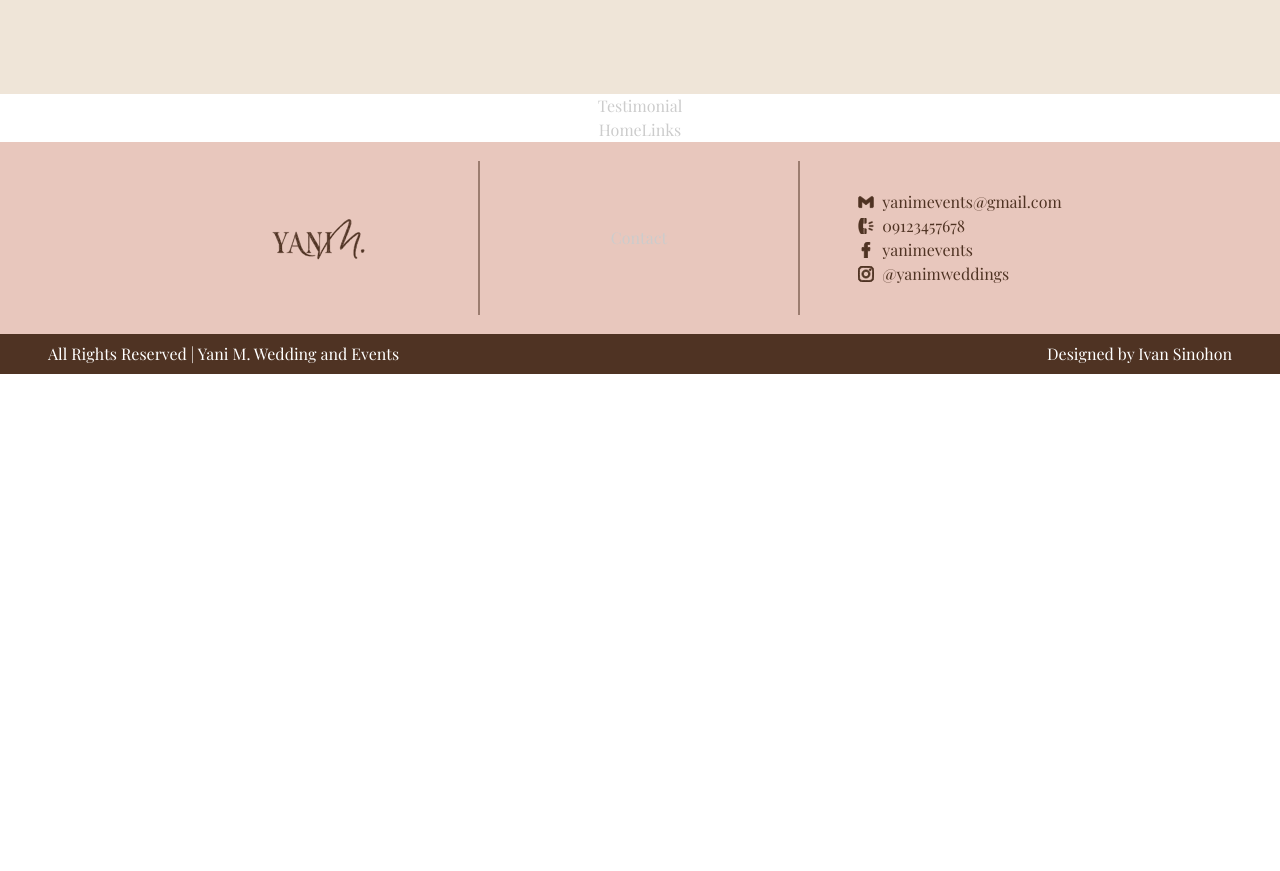
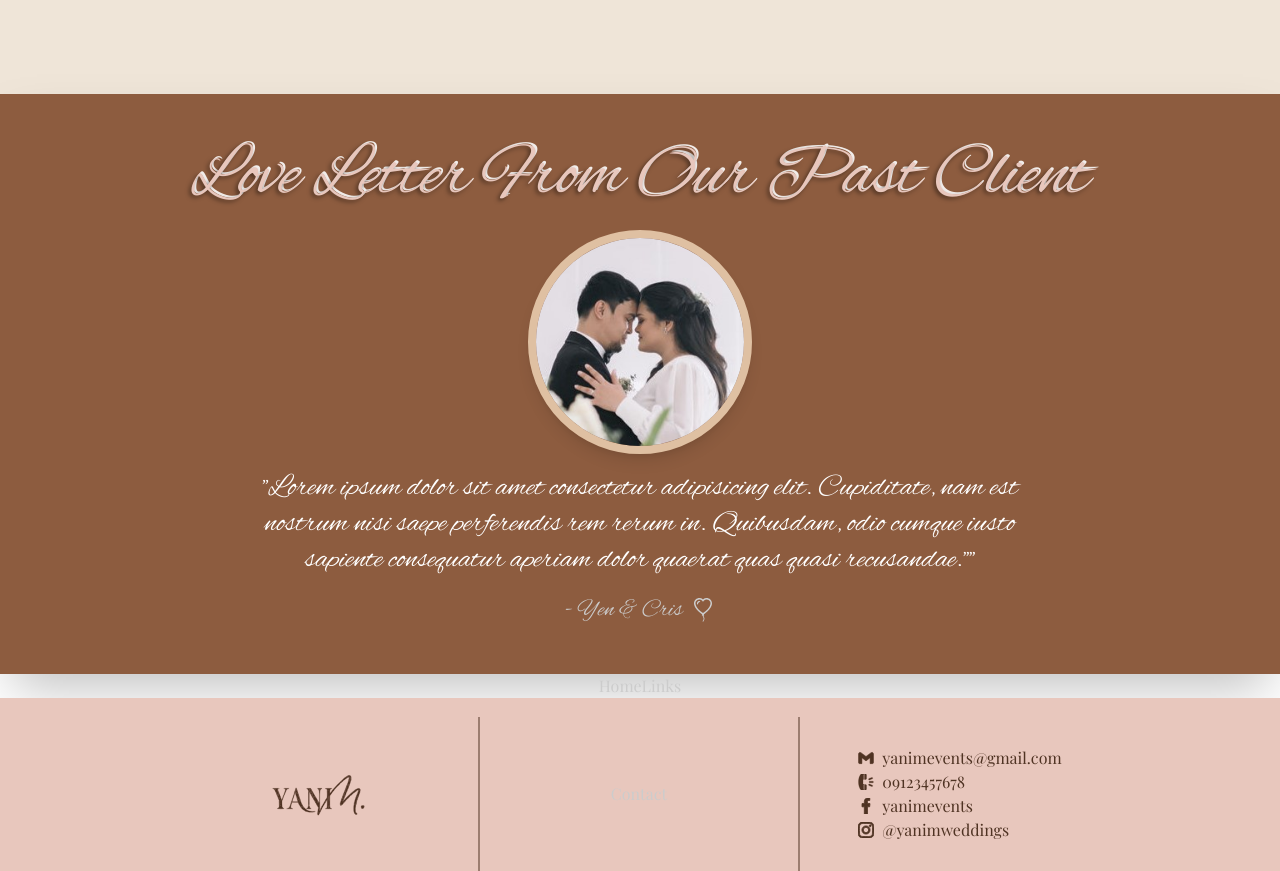
Before and after one commit to banskiie/yanim, a React (Vite) app: page / in a window 1280 px wide. Shown: the part 2314-3185 px from the top of the page. Before the commit the page ends 2688 px from the top, so only its background shows below. Built offline with nearby package versions, Linux system fonts and the light colour scheme; a web font is replaced by a local one.

Commit message:
testimonial

```diff
--- a/src/index.css
+++ b/src/index.css
@@ -1,6 +1,4 @@
 @import url("https://fonts.googleapis.com/css2?family=Belleza&family=Playfair+Display:wght@400;500;600;700;800;900&family=Alex+Brush&display=swap");
-/* @import url('https://fonts.googleapis.com/css2?&family=Instrument+Serif:ital@0;1&family=Oswald:wght@200;400;600&display=swap');
- */
 @tailwind base;
 @tailwind components;
 @tailwind utilities;
--- a/src/main.jsx
+++ b/src/main.jsx
@@ -2,6 +2,7 @@ import React from "react";
 import ReactDOM from "react-dom/client";
 import App from "./App.jsx";
 import "./index.css";
+import "./styles/effects.css";
 import { BrowserRouter } from "react-router-dom";
 import AuthContextProvider from "./context/AuthContext.jsx";
 
--- a/src/pages/public/home/HomePackages.jsx
+++ b/src/pages/public/home/HomePackages.jsx
@@ -11,10 +11,12 @@ const HomePackages = () => {
   const [showIB, setShowIB] = useState(false);
   return (
     <>
-      <div className=" bg-neutral w-full flex pb-6 items-center before:mt-0.5 before:flex-1 before:border-t-4 before:border-lighter before:border-opacity-40 after:mt-0.5 after:flex-1 after:border-t-4 after:border-lighter after:border-opacity-40">
-        <p className="mx-4 text-center text-7xl lg:text-8xl font-alex dark:text-primary">
+      <div className=" bg-neutral w-full flex pb-6 items-center before:mt-0.5 before:flex-1 before:border-t-[3px]  before:border-primary before:border-opacity-40 after:mt-0.5 after:flex-1 after:border-t-[3px] after:border-primary after:border-opacity-40">
+        <Fade triggerOnce>
+          <p className="engraved-text mx-4 text-center text-7xl lg:text-8xl font-alex dark:text-primary">
             Packages
           </p>
+        </Fade>
       </div>
       <div className="w-full flex flex-col items-center bg-neutral pb-24 gap-y-8">
         <Fade
@@ -24,12 +26,16 @@ const HomePackages = () => {
           className="w-full flex flex-col items-center bg-neutral"
         >
           <div className="h-44 w-10/12 bg-black">
+            <AnimatePresence>
               {showGB && (
-              <AnimatePresence>
-                <div className="absolute h-44 w-10/12 grid place-items-center cursor-pointer">
+                <div
+                  id="test"
+                  className="absolute h-44 w-10/12 grid place-items-center cursor-pointer"
+                >
                   <motion.span
                     initial={{ opacity: 0 }}
-                    animate={{ opacity: 0.99, transition: { duration: 0.7 } }}
+                    animate={{ opacity: 1, transition: { duration: 0.7 } }}
+                    exit={{ opacity: 0 }}
                     className="z-10 text-7xl lg:text-8xl font-thin text-accent font-alex"
                     onMouseEnter={() => {
                       setShowGB(true);
@@ -41,8 +47,8 @@ const HomePackages = () => {
                     Gran Boda
                   </motion.span>
                 </div>
+              )}
             </AnimatePresence>
-            )}
             <img
               className={`w-full h-full object-cover grayscale ${
                 showGB && "grayscale-0 opacity-70"
@@ -58,13 +64,13 @@ const HomePackages = () => {
             />
           </div>
           <div className="h-44 w-10/12 bg-black">
+            <AnimatePresence>
               {showGBO && (
-              <AnimatePresence>
                 <div className="absolute h-44 w-10/12 grid place-items-center cursor-pointer">
                   <motion.span
                     initial={{ opacity: 0 }}
                     animate={{ opacity: 1, transition: { duration: 0.7 } }}
-                    className="z-10 text-7xl lg:text-8xl font-thin text-white font-alex"
+                    className="z-10 text-7xl lg:text-8xl font-thin text-secondary font-alex"
                     onMouseEnter={() => {
                       setShowGBO(true);
                     }}
@@ -75,8 +81,8 @@ const HomePackages = () => {
                     Gran Boda On-The-Day
                   </motion.span>
                 </div>
+              )}
             </AnimatePresence>
-            )}
             <img
               className={`w-full h-full object-cover grayscale ${
                 showGBO && "grayscale-0 opacity-70"
@@ -92,13 +98,13 @@ const HomePackages = () => {
             />
           </div>
           <div className="h-44 w-10/12 bg-black">
+            <AnimatePresence>
               {showIB && (
-              <AnimatePresence>
                 <div className="absolute h-44 w-10/12 grid place-items-center cursor-pointer">
                   <motion.span
                     initial={{ opacity: 0 }}
                     animate={{ opacity: 1, transition: { duration: 0.7 } }}
-                    className="z-10 inset-0 text-7xl lg:text-8xl font-thin text-secondary font-alex"
+                    className="z-10 inset-0 text-7xl lg:text-8xl font-thin text-neutral font-alex"
                     onMouseEnter={() => {
                       setShowIB(true);
                     }}
@@ -109,8 +115,8 @@ const HomePackages = () => {
                     Intima Boda
                   </motion.span>
                 </div>
+              )}
             </AnimatePresence>
-            )}
             <img
               className={`w-full h-full object-cover grayscale ${
                 showIB && "grayscale-0 opacity-70"
--- a/src/pages/public/home/MainContent.jsx
+++ b/src/pages/public/home/MainContent.jsx
@@ -5,7 +5,7 @@ import { NavLink } from "react-router-dom";
 
 const MainContent = () => {
   return (
-    <main className="bg-neutral w-full h-screen flex flex-row items-center justify-center text-primary gap-x-12 lg:gap-x-24 m-auto ">
+    <main className="bg-neutral w-full h-screen flex flex-row items-center justify-center text-primary gap-x-12 lg:gap-x-24 p-auto m-auto">
       <section className="flex flex-col gap-y-4">
         <Fade direction="left" cascade triggerOnce duration={1000}>
           <h1 className="font-display text-2xl lg:text-6xl">
@@ -51,7 +51,7 @@ const MainContent = () => {
           </div>
         </Fade>
       </section>
-      <Fade triggerOnce delay={1800}>
+      <Fade triggerOnce delay={2400}>
         <div className="border-[1px] border-primary p-4 lg:p-8">
           <img
             className="border-[1px] border-primary w-72 h-72 lg:w-[28rem] lg:h-[28rem] object-cover"
--- a/src/pages/public/home/Testimonial.jsx
+++ b/src/pages/public/home/Testimonial.jsx
@@ -1,7 +1,40 @@
 import React from "react";
+import ht from "../../../assets/img/hometestimonial/ht.jpg";
 
 const Testimonial = () => {
-  return <div>Testimonial</div>;
+  return (
+    <div className="w-full bg-primary shadow-2xl flex font-alex flex-col items-center justify-center py-12 gap-y-4">
+      <span className="text-secondary engraved-text text-7xl">
+        Love Letter From Our Past Client
+      </span>
+      <img
+        className="h-56 rounded-full border-8 shadow-lg border-accent"
+        src={ht}
+        alt="Yen & Cris wedding picture"
+      />
+      <article className="text-white w-3/5 text-3xl text-center ">
+        "Lorem ipsum dolor sit amet consectetur adipisicing elit. Cupiditate,
+        nam est nostrum nisi saepe perferendis rem rerum in. Quibusdam, odio
+        cumque iusto sapiente consequatur aperiam dolor quaerat quas quasi
+        recusandae.""
+      </article>
+      <quote className="text-2xl flex items-center justify-center gap-x-2">
+        - Yen & Cris{" "}
+        <svg
+          fill="currentColor"
+          viewBox="0 0 16 16"
+          height="1em"
+          width="1em"
+          className="w-6 h-6"
+        >
+          <path
+            fillRule="evenodd"
+            d="M8 2.42l-.717-.737c-1.13-1.161-3.243-.777-4.01.72-.35.685-.451 1.707.236 3.062C4.16 6.753 5.52 8.32 8 10.042c2.479-1.723 3.839-3.29 4.491-4.577.687-1.355.587-2.377.236-3.061-.767-1.498-2.88-1.882-4.01-.721L8 2.42zm-.49 8.5c-10.78-7.44-3-13.155.359-10.063.045.041.089.084.132.129.043-.045.087-.088.132-.129 3.36-3.092 11.137 2.624.357 10.063l.235.468a.25.25 0 11-.448.224l-.008-.017c.008.11.02.202.037.29.054.27.161.488.419 1.003.288.578.235 1.15.076 1.629-.157.469-.422.867-.588 1.115l-.004.007a.25.25 0 11-.416-.278c.168-.252.4-.6.533-1.003.133-.396.163-.824-.049-1.246l-.013-.028c-.24-.48-.38-.758-.448-1.102a3.177 3.177 0 01-.052-.45l-.04.08a.25.25 0 11-.447-.224l.235-.468zM6.013 2.06c-.649-.18-1.483.083-1.85.798-.131.258-.245.689-.08 1.335.063.244.414.198.487-.043.21-.697.627-1.447 1.359-1.692.217-.073.304-.337.084-.398z"
+          />
+        </svg>
+      </quote>
+    </div>
+  );
 };
 
 export default Testimonial;
--- /dev/null
+++ b/src/styles/effects.css
@@ -0,0 +1,9 @@
+.engraved-text {
+  text-shadow: -2px 2px 4px rgba(0, 0, 0, 0.5),
+    2px -2px 0 rgba(255, 255, 255, 0.9);
+}
+
+.engraved {
+  box-shadow: -2px 2px 4px rgba(0, 0, 0, 0.5),
+  2px -2px 0 rgba(255, 255, 255, 0.9);
+}
```
Also changed, not shown: src/assets/img/homepackages/granbodaotd.jpg, src/assets/img/hometestimonial/ht.jpg (added). Lines whose indentation alone changed are shown as unchanged.
